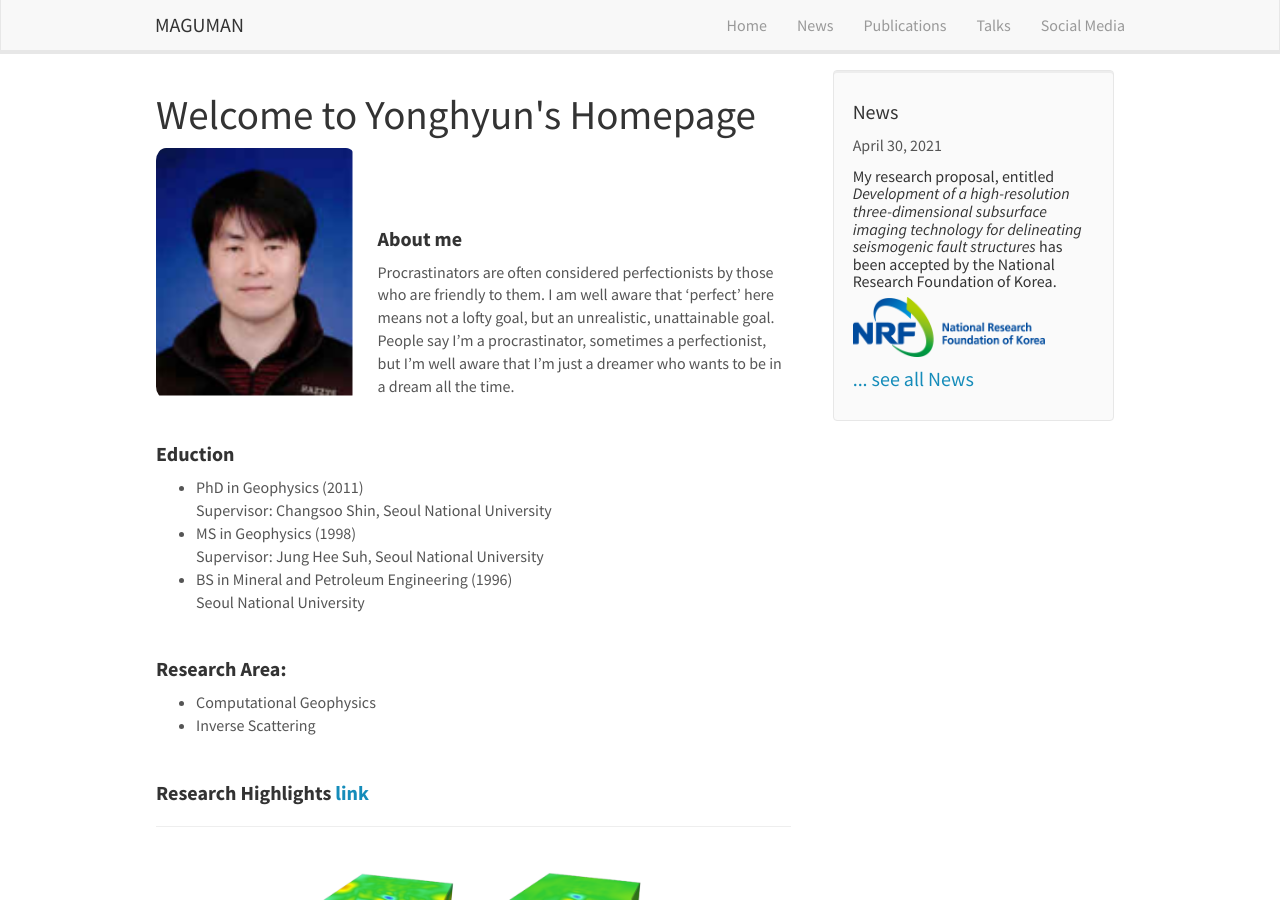
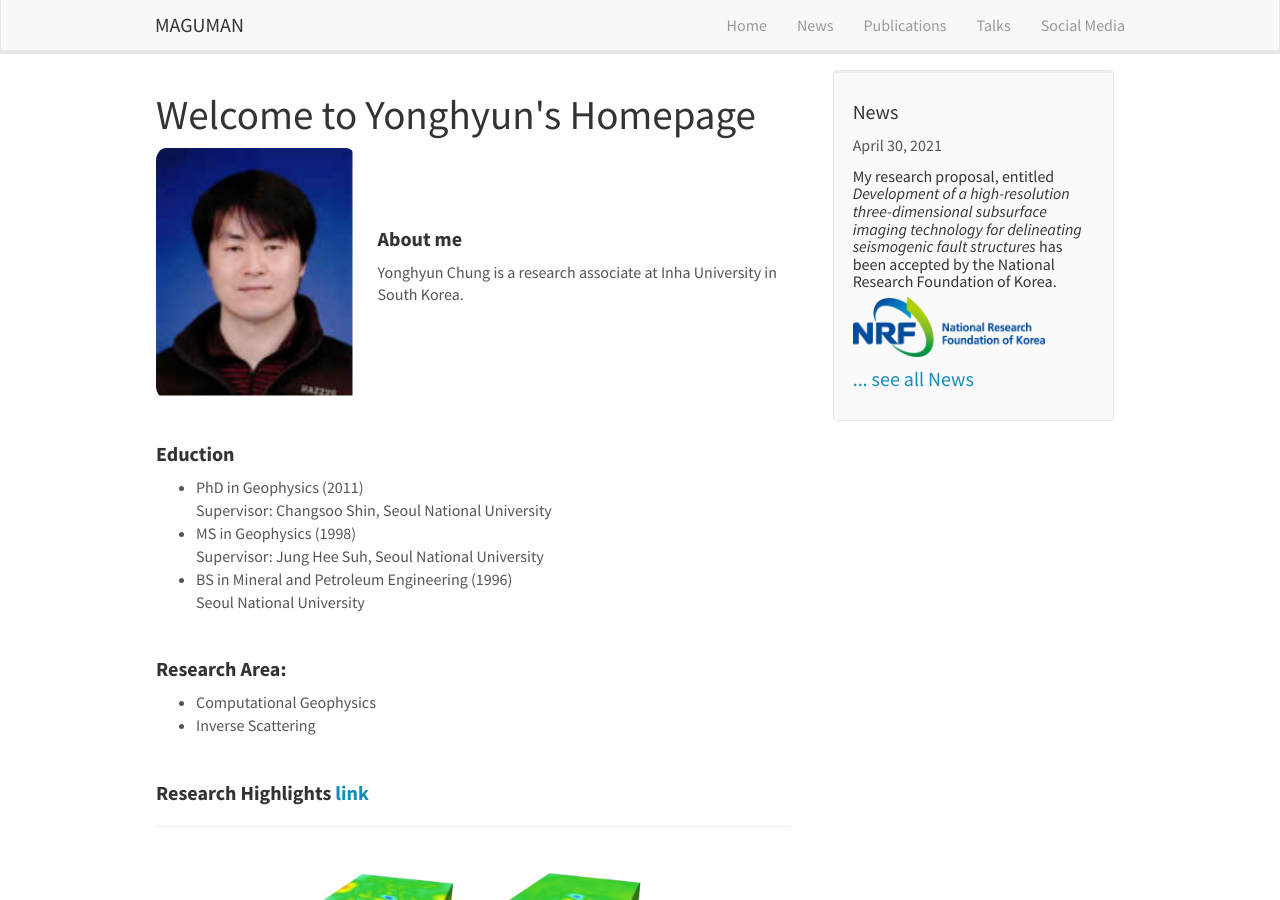
Before and after one commit to maguman/maguman.github.io, a Jekyll site: the page built from _pages/home.md, in a window 1280 px wide and 900 px high. Built offline with Jekyll 4.4.1, drawn with Linux system fonts in a browser that asks for light colours; nearby versions of some CDN libraries.

Commit message:
Update home.md

```diff
--- a/_pages/home.md
+++ b/_pages/home.md
@@ -21,8 +21,8 @@ permalink: /
 
 #### **About me**
 
-Procrastinators are often considered perfectionists by those who are friendly to them. I am well aware that 'perfect' here means not a lofty goal, but an unrealistic, unattainable goal. People say I'm a procrastinator, sometimes a perfectionist, but I'm well aware that I'm just a dreamer who wants to be in a dream all the time.
-<!-- Yonghyun Chung is a research associate at Inha University in South Korea. -->
+<!--Procrastinators are often sugarcoated as perfectionists. I'm well aware that 'perfection' here means not a lofty goal, but an unrealistic and unachievable goal. People say I'm a perfectionist, sometimes a procrastinator, but I'm also well aware that I just want to know what I want to know. -->
+Yonghyun Chung is a research associate at Inha University in South Korea.
 <!-- He attended Seoul National University, where he received a BS (1996) from the department of mineral and petroleum engineering, and an MS (1998) and PhD (2011) in geophysics. He held postdoctoral fellowship and reearch assistant professor positions at Hanyang University and was a research associate at Seoul National University before joining the Industrial Science and Technology Research Institute at Inha University in 2020. Besides his research experience, he has 10 years of experience as an exploration geophysicist and software engineer. His current research interests include moving beyond linear approximations in nonlinear geophysical inverse problems. -->
   </div>
 </div>
```
